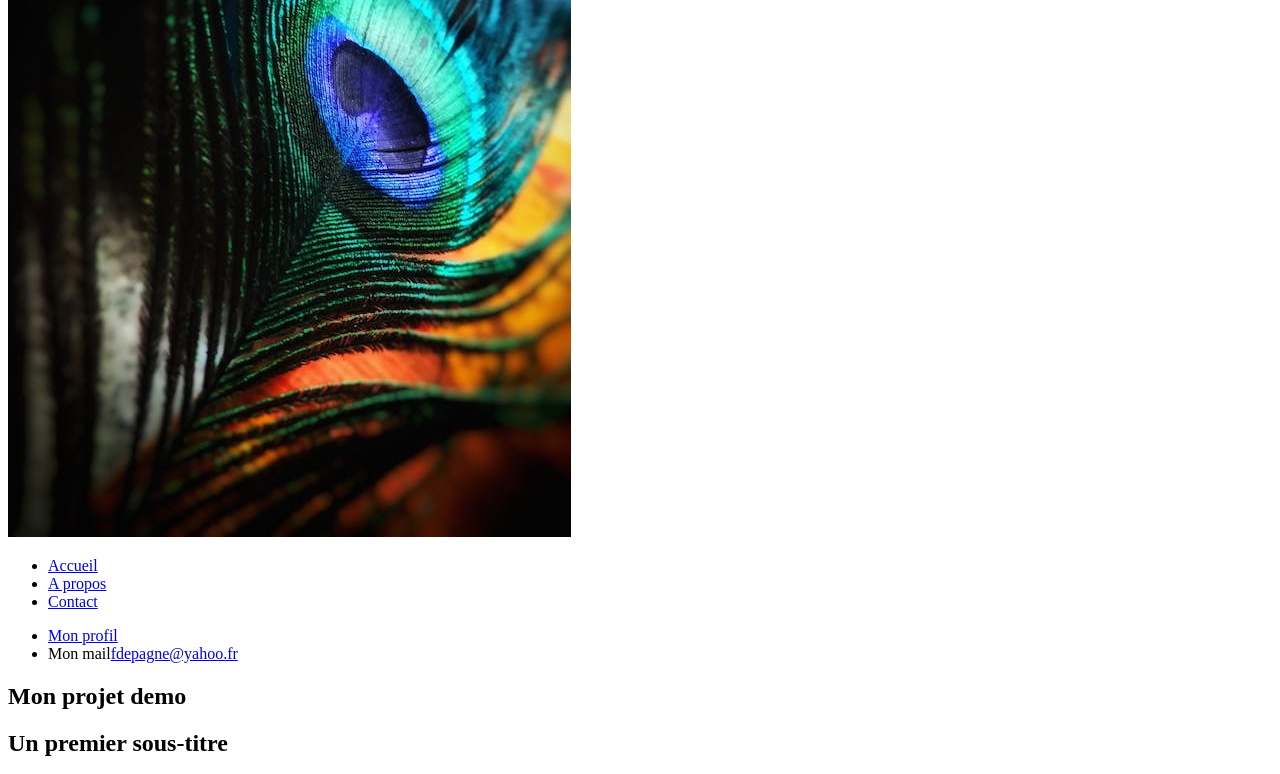
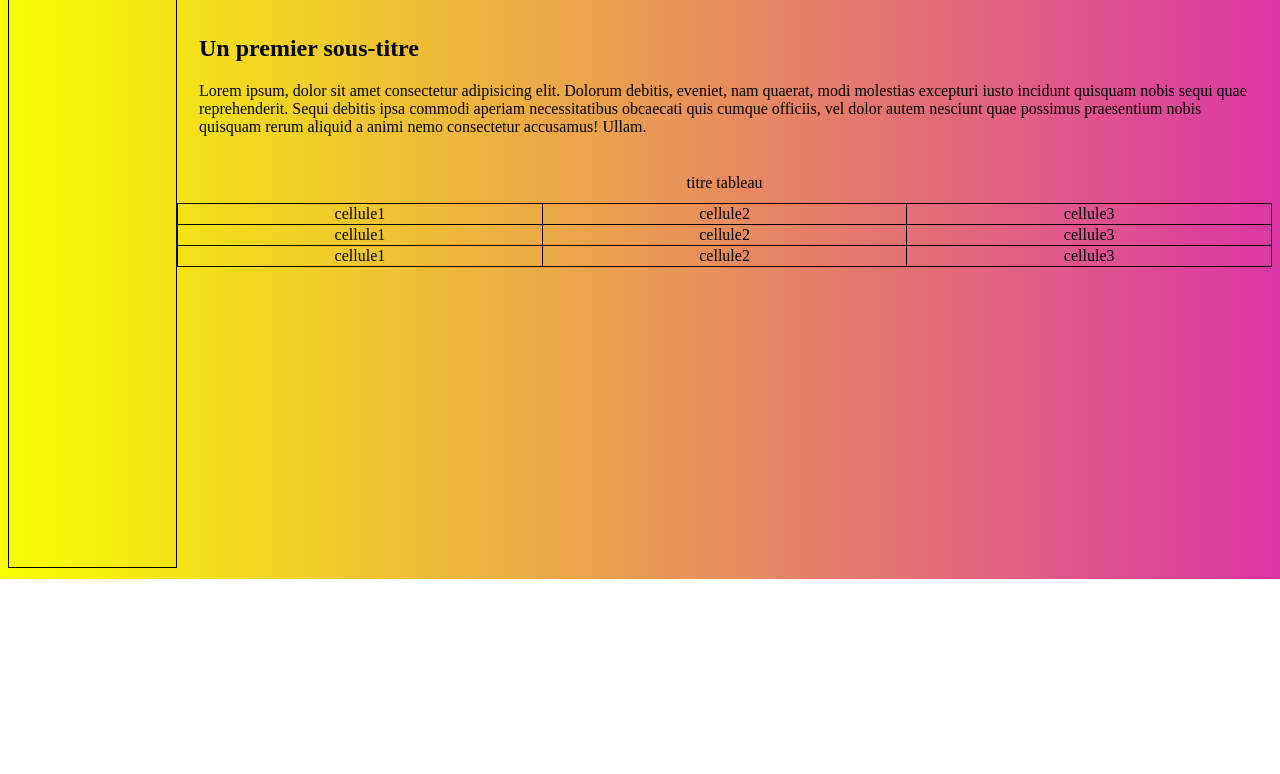
Before and after one commit to Francoisdusseauxdepagne/monProjet, a plain HTML site: page index.html in a window 1280 px wide. Shown: the part 221-995 px from the top of the page. After the commit the page ends 800 px from the top, so only its background shows below. Drawn offline with Linux system fonts and the light colour scheme.

Commit message:
modification de mon index.html

```diff
--- a/index.html
+++ b/index.html
@@ -4,6 +4,7 @@
 <head>
     <meta charset="UTF-8">
     <meta name="viewport" content="width=device-width, initial-scale=1.0">
+    <link rel="stylesheet" href="styles/style.css">
     <title>Mon projet</title>
 </head>
 
@@ -18,15 +19,15 @@
             </ul>
         </nav>
     </div>
-    <div>
-        <sidebar>
+    <div class="content">
+        <aside>
             <nav>
                 <ul>
                     <li><a href="#">Mon profil</a></li>
-                    <li>Mon mail<a href="mailto:fdepagne@yahoo.fr">fdepagne@yahoo.fr</a></li>
+                    <li>Mon mail <a href="mailto:fdepagne@yahoo.fr">fdepagne@yahoo.fr</a></li>
                 </ul>
             </nav>
-        </sidebar>
+        </aside>
         <main>
             <section>
                 <header>
@@ -40,7 +41,28 @@
                         quae possimus praesentium nobis quisquam rerum aliquid a animi nemo consectetur accusamus!
                         Ullam.</p>
                 </article>
-                <footer></footer>
+                <section>
+                    <table>
+                        <caption>titre tableau</caption>
+                        <tr>
+                            <td>cellule1</td>
+                            <td>cellule2</td>
+                            <td>cellule3</td>
+                        </tr>
+                        <tr>
+                            <td>cellule1</td>
+                            <td>cellule2</td>
+                            <td>cellule3</td>
+                        </tr>
+                        <tr>
+                            <td>cellule1</td>
+                            <td>cellule2</td>
+                            <td>cellule3</td>
+                        </th>
+                    </table>
+                </section>
+                <footer>
+                </footer>
             </section>
         </main>
     </div>
--- a/styles/style.css
+++ b/styles/style.css
@@ -0,0 +1,83 @@
+.menu>div>img{
+    width:100px;
+    border-radius: 50%;
+    box-shadow: 5px 5px 15px 5px #000000;
+
+}
+
+.menu>nav>ul{
+    width: 100%;
+    display: flex;
+    flex-wrap: wrap;
+    justify-content: space-evenly;
+    padding-left: 0;
+}
+
+.menu>nav>ul>li{
+    font-size: 22px;
+    font-weight: bold;
+    margin:auto;
+}
+
+li{
+    list-style-type: none;
+}
+
+a{
+    text-decoration: none;
+    color: black;
+}
+
+.menu{
+    display: flex;
+    align-items: center;
+    border: 1px solid;
+}
+
+.menu>nav{
+    width: 80%;
+}
+
+.menu div{
+    width: 20%;
+    text-align: center;
+
+}
+
+body{
+    background: linear-gradient(to right, #f7ff00, #db36a4);
+}
+
+
+aside{
+    height: 80vh;
+    border: solid black 1px;
+    width: 20%;
+}
+
+.content{
+    display: flex;
+    width: 100%
+}
+
+section>header>h1{
+    text-align: center;
+}
+
+article{
+    padding: 2%;
+}
+
+td{
+    border: 1px solid;
+}
+
+table{
+    border-collapse: collapse;
+    width: 100%;
+    text-align: center;
+}
+
+caption{
+    padding-bottom: 1%;
+}
```
Also changed, not shown: 1 other file.
